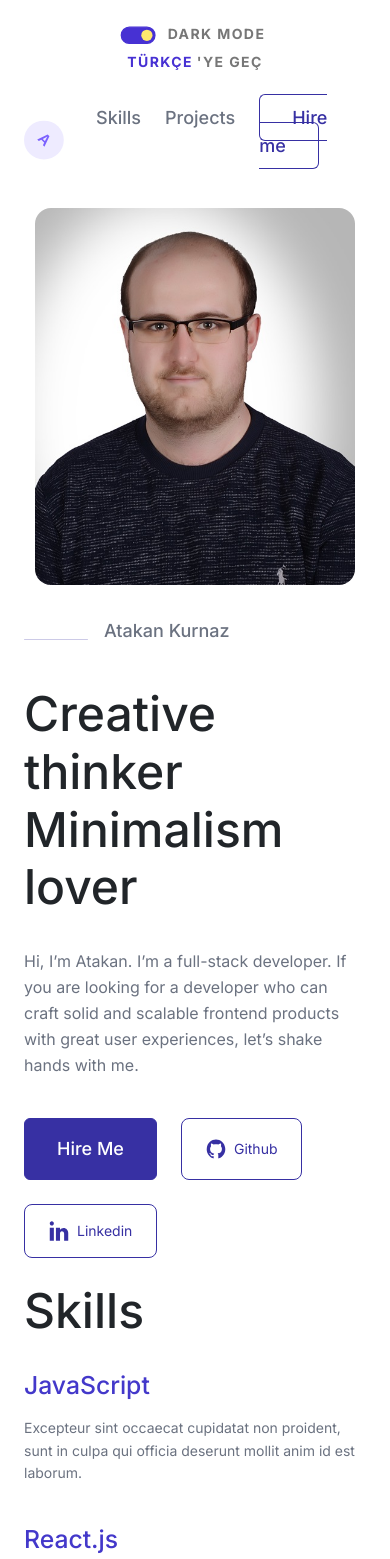
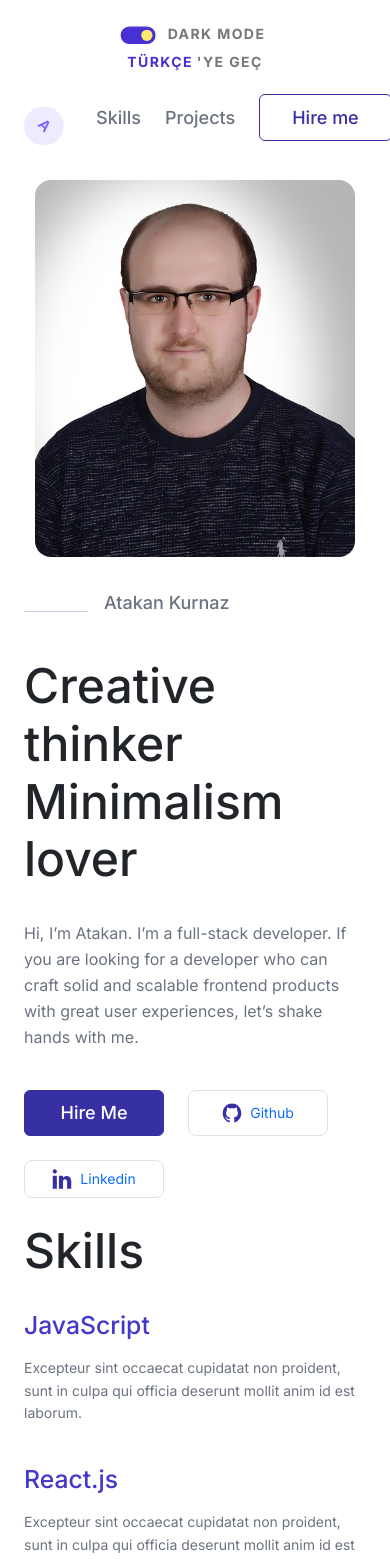
Before and after one commit to aatakankurnaz/PortfolyoReact, a React (Vite) app: page / in a window 390 px wide. Shown: the top 1559 px of the page. Built offline with nearby package versions, Linux system fonts and the light colour scheme.

Commit message:
hire me tuşu düzeltildi

```diff
--- a/src/components/MainInformation.jsx
+++ b/src/components/MainInformation.jsx
@@ -5,7 +5,7 @@ import GithubP from "../assets/github.svg"
 export const MainInformation = () => {
   return (
     <div className="flex flex-col-reverse md:flex-row justify-between items-center gap-8 md:gap-16">
-      <div className="flex flex-col gap-6">
+      <div className="flex flex-col gap-6 w-full">
         <div className="flex gap-3 items-center">
           <hr className="w-16 md:w-24 border-t-2 opacity-60 rounded-xl" />
           <p className="text-[#4338CA] font-medium text-lg md:text-xl">Atakan Kurnaz</p>
@@ -29,7 +29,7 @@ export const MainInformation = () => {
         <nav className="flex flex-wrap gap-4">
           <a
             href="#contact"
-            className="nav-bar-links-3 flex items-center justify-center px-6 py-3 text-sm sm:text-base whitespace-nowrap"
+            className="nav-bar-links-3 flex items-center justify-center px-4 py-2 text-sm sm:text-base whitespace-nowrap min-w-[140px] sm:min-w-[160px] rounded-lg"
           >
             Hire Me
           </a>
@@ -38,7 +38,7 @@ export const MainInformation = () => {
             href="https://github.com/"
             target="_blank"
             rel="noopener noreferrer"
-            className="flex items-center gap-2 px-6 py-3 !text-[#3730A3] text-sm sm:text-base border !border-current rounded-lg"
+            className="flex items-center justify-center gap-2 px-4 py-2 text-[#3730A3] text-sm sm:text-base border border-[#3730A3] rounded-lg min-w-[140px] sm:min-w-[160px]"
           >
             <img src={GithubP} alt="Github" className="w-5 h-5" />
             Github
@@ -48,7 +48,7 @@ export const MainInformation = () => {
             href="https://linkedin.com/"
             target="_blank"
             rel="noopener noreferrer"
-            className="flex items-center gap-2 px-6 py-3 !text-[#3730A3] text-sm sm:text-base border !border-current rounded-lg"
+            className="flex items-center justify-center gap-2 px-4 py-2 text-[#3730A3] text-sm sm:text-base border border-[#3730A3] rounded-lg min-w-[140px] sm:min-w-[160px]"
           >
             <img src={LinkedinP} alt="LinkedIn" className="w-5 h-5" />
             Linkedin
--- a/src/components/NNavBar.jsx
+++ b/src/components/NNavBar.jsx
@@ -7,7 +7,7 @@ export const NavBar = () => {
       <ul className="flex ml-auto gap-6 sm:gap-10">
         <li><a href="#skills" className="nav-bar-links text-sm sm:text-base">Skills</a></li>
         <li><a href="#projects" className="nav-bar-links text-sm sm:text-base">Projects</a></li>
-          <li><a href="#contact" className="nav-bar-links-2 text-sm sm:text-base">Hire me</a></li>
+        <li><a href="#contact" className="nav-bar-links-2 text-sm sm:text-base whitespace-nowrap">Hire me</a></li>
       </ul>
     </nav>
   )
```
Lines whose indentation alone changed are shown as unchanged.
